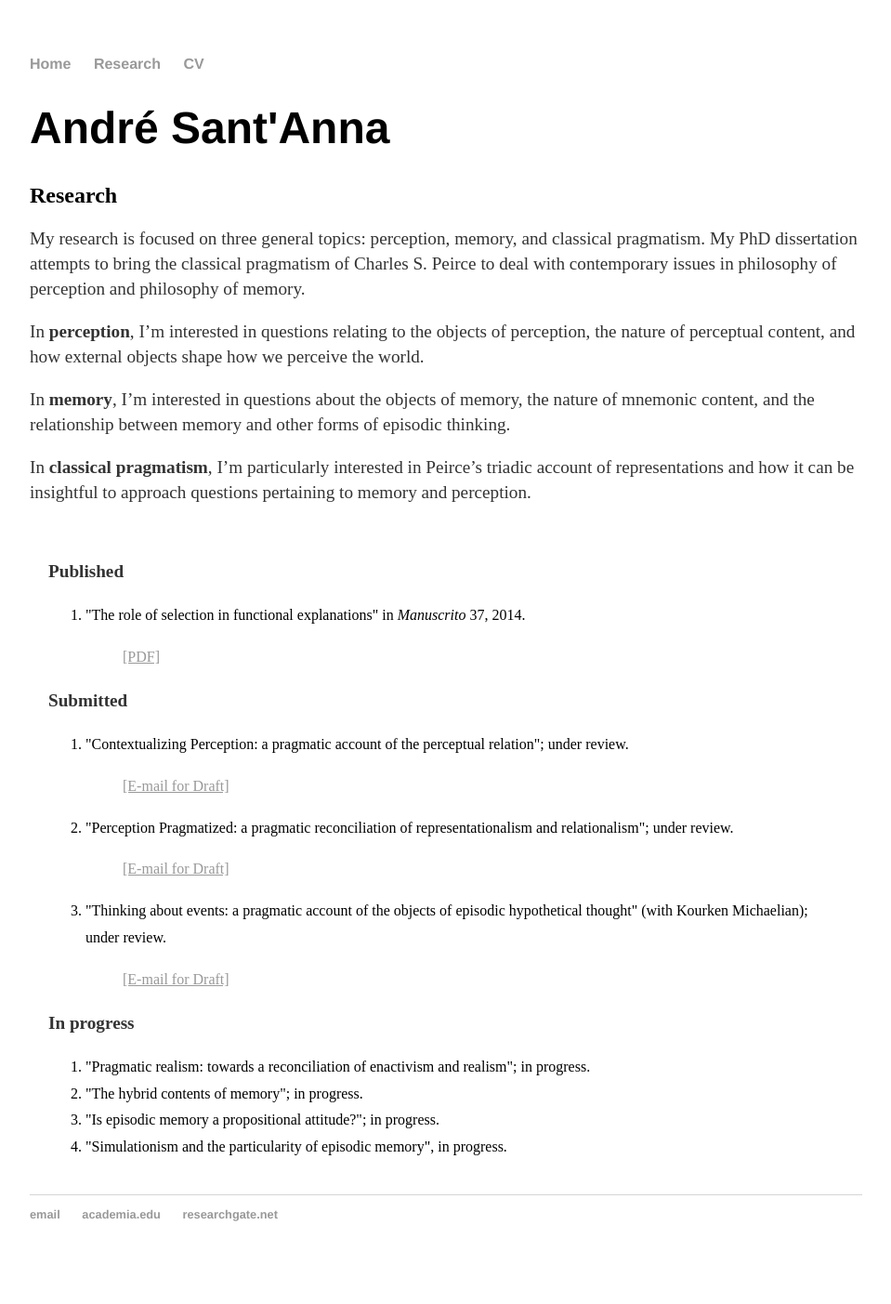
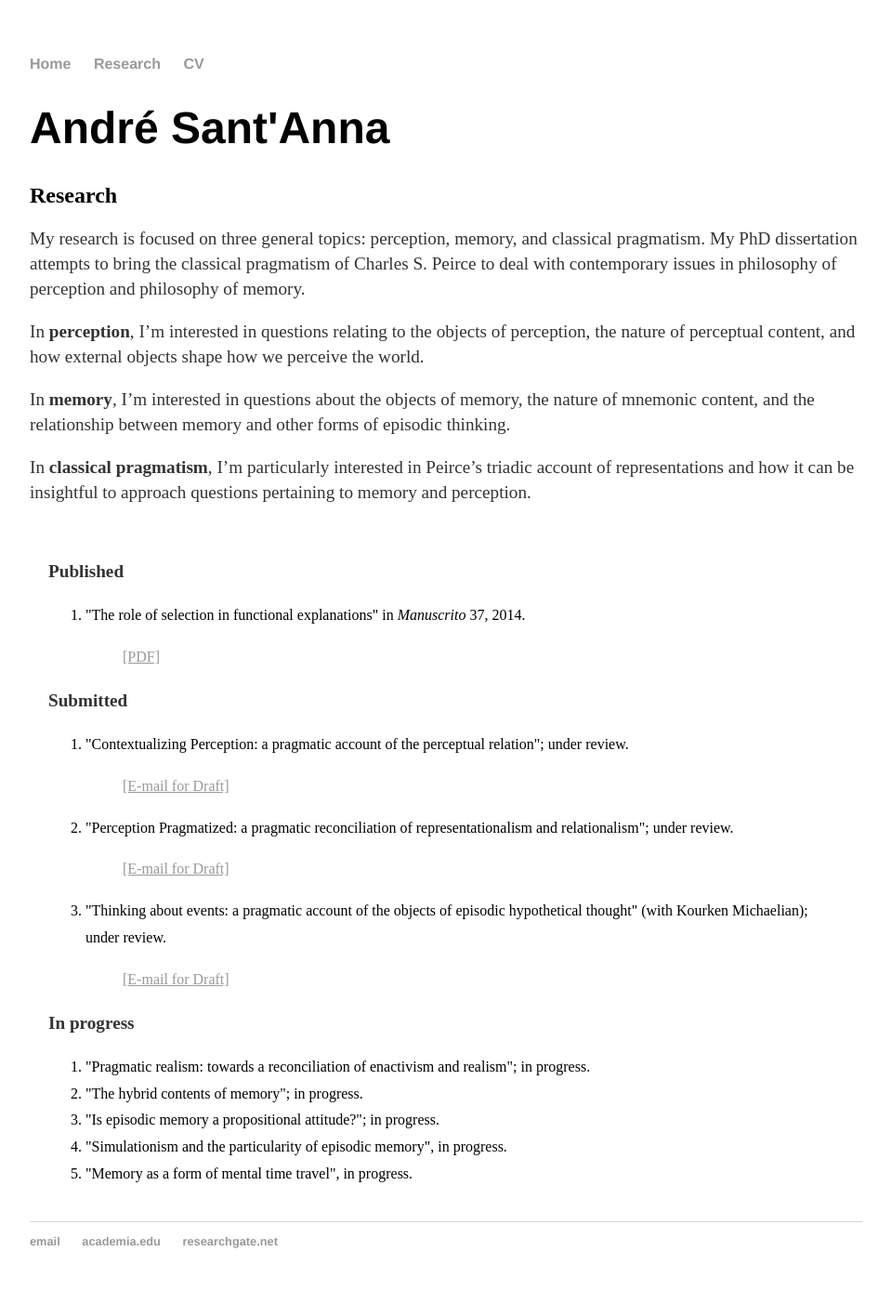
Before and after one commit to andresantanna/andresantanna.github.io, a Jekyll site: the page built from research.html, in a window 1280 px wide. Shown: the whole page at 93% size, without its empty margins (160-1119 px from the left). Built offline with Jekyll 4.4.1, drawn with Linux system fonts in a browser that asks for light colours; comment, search, counter and statistics services are not loaded; before the commit the page ends 1374 px from its top, so only the background shows below that.

Commit message:
Update research.html

```diff
--- a/research.html
+++ b/research.html
@@ -50,6 +50,7 @@ title: André Sant'Anna - Research
 <li>"The hybrid contents of memory"; in progress.</li>
 <li>"Is episodic memory a propositional attitude?"; in progress.</li>
 <li>"Simulationism and the particularity of episodic memory", in progress.</li>
+<li>"Memory as a form of mental time travel", in progress.</li>
 
 </ol>
 	</div>
```
